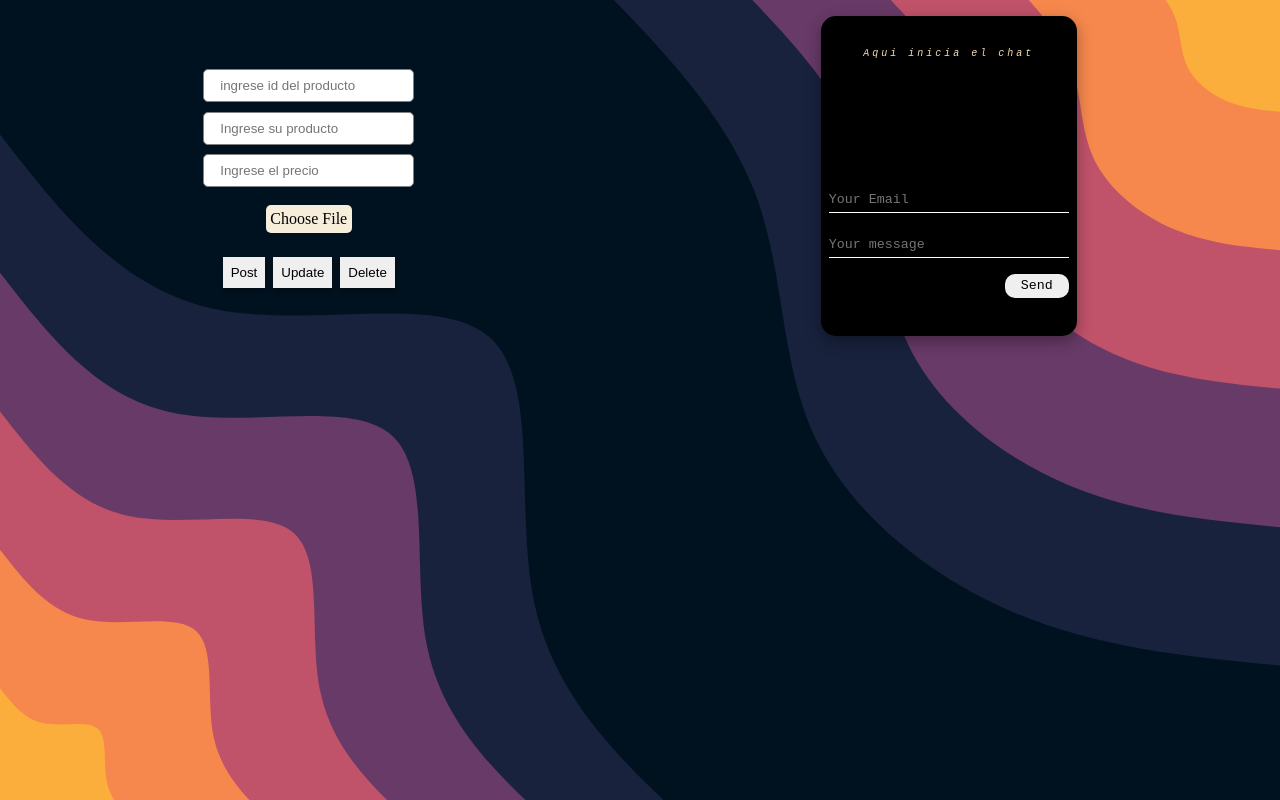
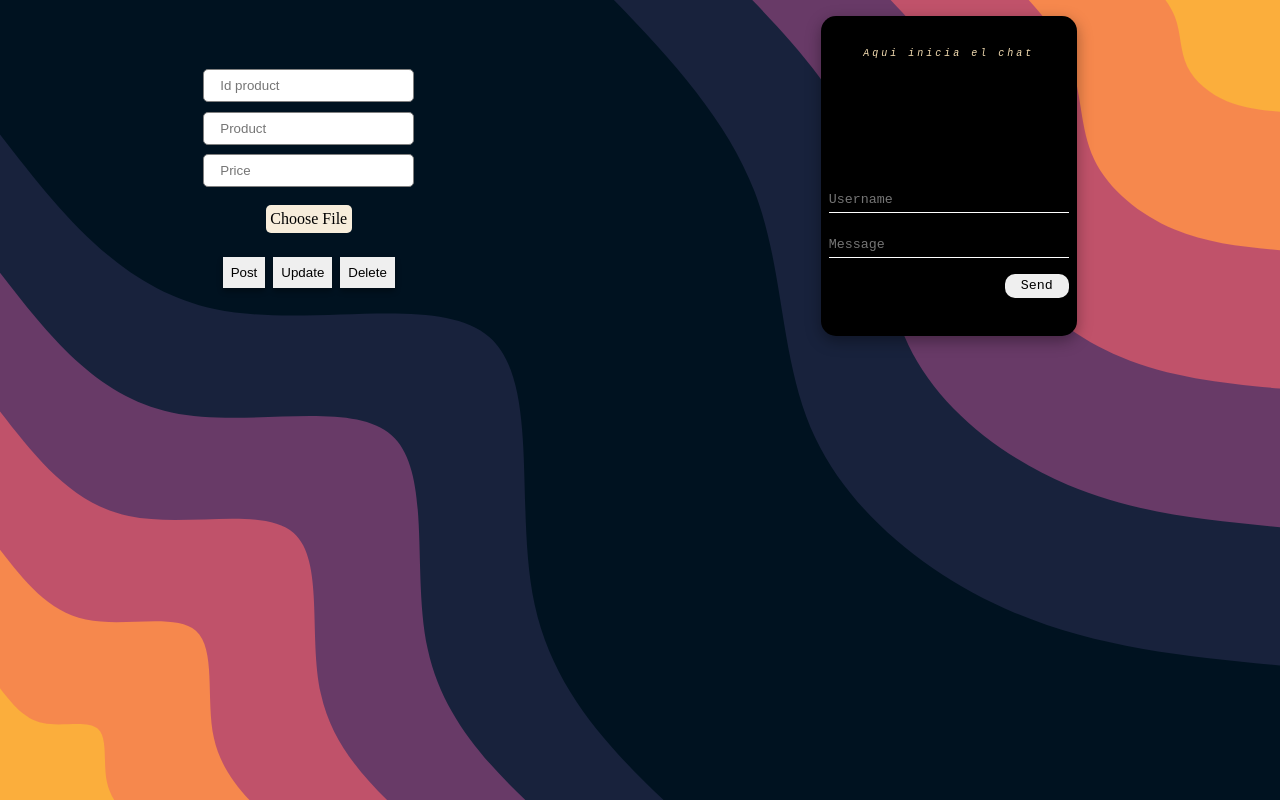
Before and after one commit to JeanVittory/ProductDBWithChat, a website with bundled scripts: page src/public/index.html in a window 1280 px wide. Built offline with nearby package versions, Linux system fonts and the light colour scheme; no server answers.

Commit message:
updating UI data

```diff
--- a/src/public/hbs/products.handlebars
+++ b/src/public/hbs/products.handlebars
@@ -1,9 +1,9 @@
 <article class='table'>
   <div class='table-title'>Products Added</div>
   <div class='table-header-row'>
-    <div class='table-header-cells'>Producto</div>
-    <div class='table-header-cells'>Precio</div>
-    <div class='table-header-cells'>Foto</div>
+    <div class='table-header-cells'>Product</div>
+    <div class='table-header-cells'>Price</div>
+    <div class='table-header-cells'>Photo</div>
   </div>
   {{#if data}}
     <div class='table-body'>
--- a/src/public/index.html
+++ b/src/public/index.html
@@ -10,24 +10,9 @@
   <body>
     <section class="formulario">
       <form enctype="multipart/form-data" id="form">
-        <input
-          type="text"
-          placeholder="ingrese id del producto"
-          name="id"
-          id="productId"
-        />
-        <input
-          type="text"
-          placeholder="Ingrese su producto"
-          name="title"
-          id="product"
-        />
-        <input
-          type="text"
-          placeholder="Ingrese el precio"
-          name="price"
-          id="price"
-        />
+        <input type="text" placeholder="Id product" name="id" id="productId" />
+        <input type="text" placeholder="Product" name="title" id="product" />
+        <input type="text" placeholder="Price" name="price" id="price" />
         <input type="file" name="image" id="image" hidden id="image" />
         <label for="image" class="labelFileBtn">Choose File</label>
         <div class="buttonsDiv">
@@ -46,13 +31,13 @@
         <div class="infoUser">
           <input
             type="text"
-            placeholder="Your Email"
+            placeholder="Username"
             class="emailUser"
             id="emailUser"
           />
           <input
             type="text"
-            placeholder="Your message"
+            placeholder="Message"
             class="messageUser"
             id="messageUser"
           />
--- a/src/test.js
+++ b/src/test.js
@@ -3,10 +3,5 @@ import { databaseOpt } from './config/knex.config.js';
 import { ChatServices } from './services/chat.services.js';
 import { ProductsServices } from './services/products.services.js';
 
-// ir borrando
-import { Contenedor } from './class/container.class.js';
-export const products = new Contenedor('./src/products.txt');
-
-//new database
 export const chatServices = new ChatServices(sqliteOpt, 'chatMessages');
 export const productsServices = new ProductsServices(databaseOpt, 'products');
--- a/src/tools/functions.tools.js
+++ /dev/null
@@ -1,3 +0,0 @@
-export const RandomNumber = (min, max) => {
-  return Math.floor(Math.random() * (max - min + 1) + min);
-};
```
Also changed, not shown: 1 other file.
